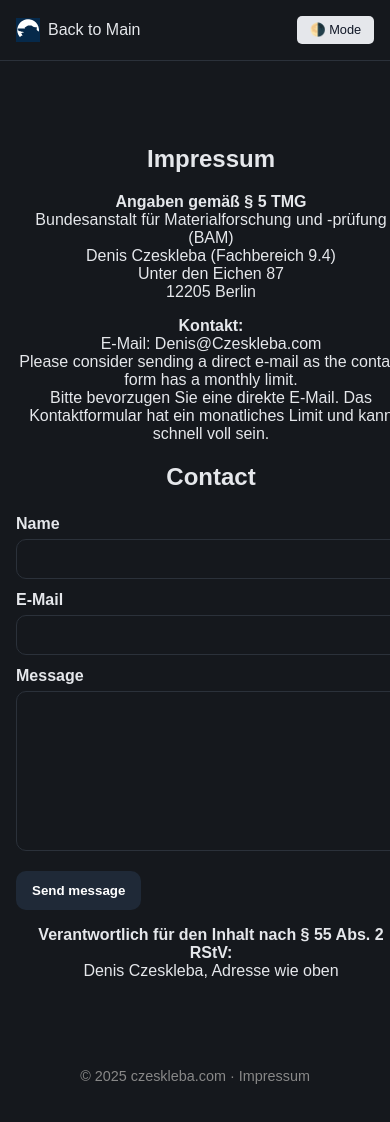
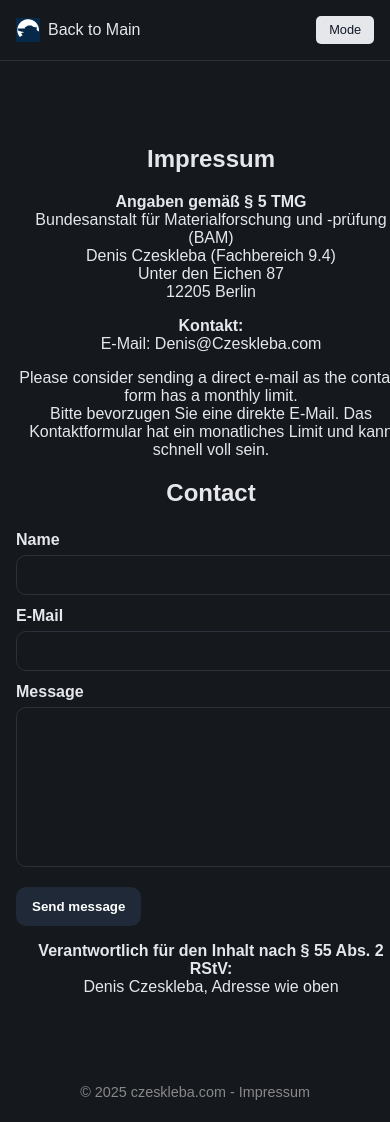
Before and after one commit to DenisCzeskleba/czeskleba.github.io, a Jekyll site: the page built from impressum.md, in a window 390 px wide and 1122 px high. Built offline with Jekyll 4.4.1, drawn with Linux system fonts in a browser that asks for light colours; our own code applies the rules of GitHub Pages for plain Markdown files.

Commit message:
Testing the HDD specific navigation
fix: update impressum to clarify contact form limitations

```diff
--- a/_layouts/default.html
+++ b/_layouts/default.html
@@ -3,7 +3,7 @@
 <head>
   <meta charset="UTF-8" />
   <meta name="viewport" content="width=device-width, initial-scale=1.0" />
-  <title>{{ page.title }} – czeskleba.com</title>
+  <title>{{ page.title }} - czeskleba.com</title>
   <link rel="icon" href="/assets/logo.svg" type="image/svg+xml" />
   <link rel="icon" href="/assets/favicon.ico" type="image/x-icon" />
   <style>
@@ -40,7 +40,7 @@
       display: flex;
       align-items: center;
       justify-content: space-between;
-      padding: 1rem 2rem; /* this is good, maybe change to 1.5rem or more */
+      padding: 1rem 2rem;
       background-color: var(--bg);
       border-bottom: 1px solid var(--border);
       position: sticky;
@@ -61,6 +61,32 @@
     header img {
       height: 24px;
       width: 24px;
+    }
+
+    .header-links {
+      display: flex;
+      align-items: center;
+      gap: 0.75rem;
+      font-size: 0.95rem;
+    }
+
+    .header-links a {
+      color: var(--text);
+      text-decoration: none;
+      padding: 0.35rem 0.6rem;
+      border-radius: 6px;
+      border: 1px solid transparent;
+    }
+
+    .header-links a:hover {
+      border-color: var(--border);
+      background-color: color-mix(in srgb, var(--bg) 85%, var(--text));
+    }
+
+    .header-actions {
+      display: flex;
+      align-items: center;
+      gap: 0.5rem;
     }
 
     .theme-toggle {
@@ -87,7 +113,7 @@
       padding: 0.75rem 1.5rem;
       text-decoration: none;
       background-color: var(--button-bg);
-      color: var(--button-text) !important;  /* force it if something else overrides it */
+      color: var(--button-text) !important;
       border-radius: 5px;
       transition: background-color 0.2s ease;
     }
@@ -133,7 +159,14 @@
         gap: 0.5rem;
       }
 
-      .theme-toggle {
+      .header-links {
+        order: 3;
+        width: 100%;
+        justify-content: center;
+        flex-wrap: wrap;
+      }
+
+      .header-actions {
         margin-left: auto;
       }
 
@@ -142,7 +175,6 @@
         margin: 0.75rem auto;
       }
     }
-
   </style>
 </head>
 <body>
@@ -153,8 +185,14 @@
         <span>Back to Main</span>
       {% endunless %}
     </a>
-    <div>
-      <button class="theme-toggle" onclick="toggleTheme()">🌗 Mode</button>
+    {% if page.url contains '/hydrogen-diffusion-database/' %}
+      <nav class="header-links" aria-label="HDD links">
+        <a href="/hydrogen-diffusion-database/docs/">Docs</a>
+        <a href="/hydrogen-diffusion-database/contribute/">Contribute</a>
+      </nav>
+    {% endif %}
+    <div class="header-actions">
+      <button class="theme-toggle" onclick="toggleTheme()">Mode</button>
     </div>
   </header>
 
@@ -163,7 +201,7 @@
   </main>
 
 <footer>
-<p>&copy; 2025 czeskleba.com · <a href="/impressum.html">Impressum</a></p>
+<p>&copy; 2025 czeskleba.com - <a href="/impressum.html">Impressum</a></p>
 </footer>
 
   <script>
--- a/impressum.md
+++ b/impressum.md
@@ -14,6 +14,7 @@
 
 **Kontakt:**
 E-Mail: Denis@Czeskleba.com
+
 Please consider sending a direct e-mail as the contact form has a monthly limit.
 Bitte bevorzugen Sie eine direkte E-Mail. Das Kontaktformular hat ein monatliches Limit und kann schnell voll sein.
 
```
